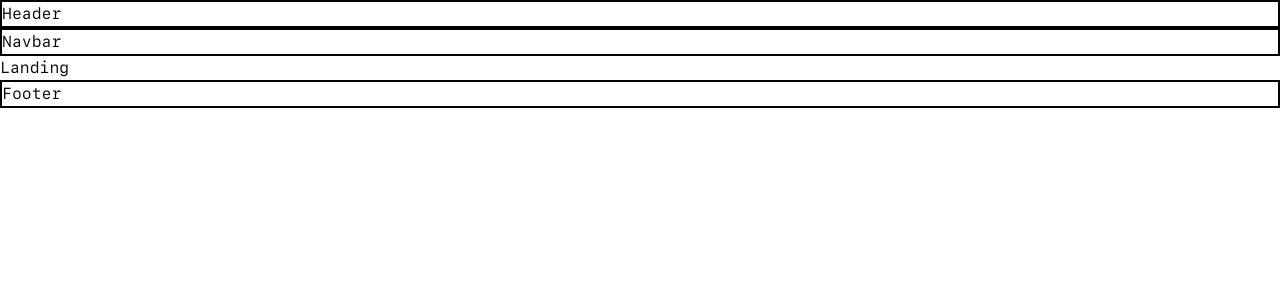
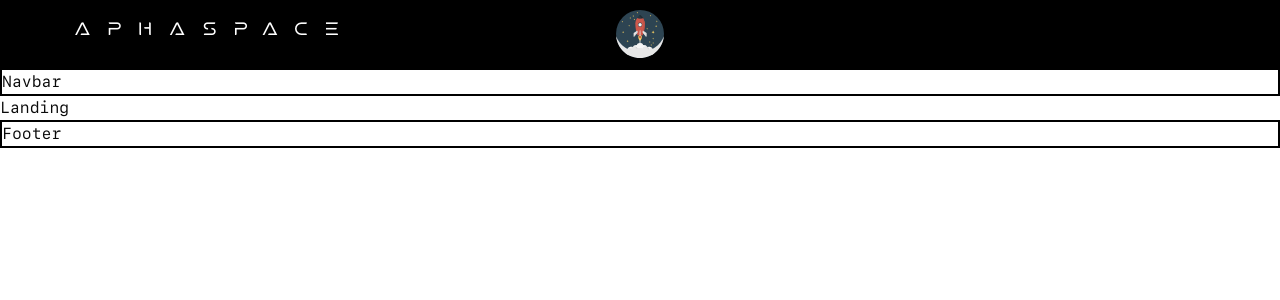
Before and after one commit to cordrink/react-aplpha_space, a React (Vite) app: page / in a window 1280 px wide. Shown: the top 300 px of the page. Built offline with nearby package versions, Linux system fonts and the light colour scheme.

Commit message:
style: Realisation du header

```diff
--- a/src/components/Header.tsx
+++ b/src/components/Header.tsx
@@ -1,5 +1,18 @@
-export const Header = () => {
+import {Link} from "react-router-dom";
+import spaceLogo from "../assets/img/rocket-svgrepo-com.svg"
+import type {ReactNode} from "react";
+
+export const Header = (): ReactNode => {
     return (
-        <header className={"test"}>Header</header>
+        <header className={"test bg-black "}>
+            <div className="align-element grid grid-cols-2 md:grid-cols-3 p-2">
+                <Link to="/">
+                    <h1 className={"mars-font text-lg pt-2 tracking-[.8rem] text-white"}>aphaSpace</h1>
+                </Link>
+                <Link to="/" className={"justify-self-end self-center md:justify-self-center"}>
+                    <img src={spaceLogo} alt="logo" className="h-12 object-cover"/>
+                </Link>
+            </div>
+        </header>
     );
 };
--- a/src/index.css
+++ b/src/index.css
@@ -135,16 +135,24 @@ body {
     * {
         @apply border-border outline-ring/50;
     }
+
     body {
         @apply bg-background text-foreground;
     }
+
     html {
         @apply font-sans;
     }
+
     .mars-font {
         font-family: mars, sans-serif;
     }
+
     .test {
         @apply border-solid border-2 border-black;
     }
+
+    .align-element {
+        @apply max-w-6xl mx-auto px-6;
     }
+}
```
Lines whose indentation alone changed are shown as unchanged.
